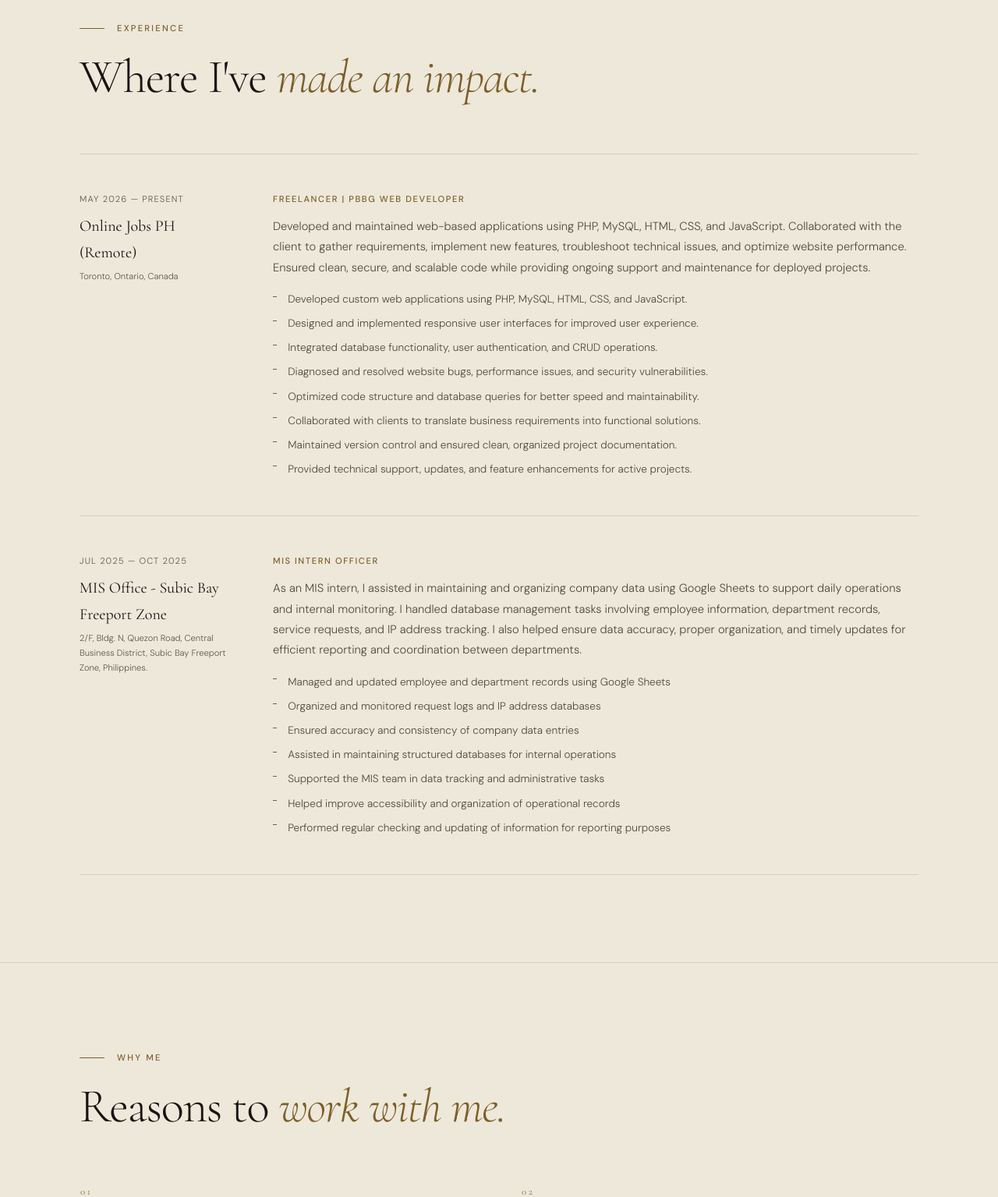
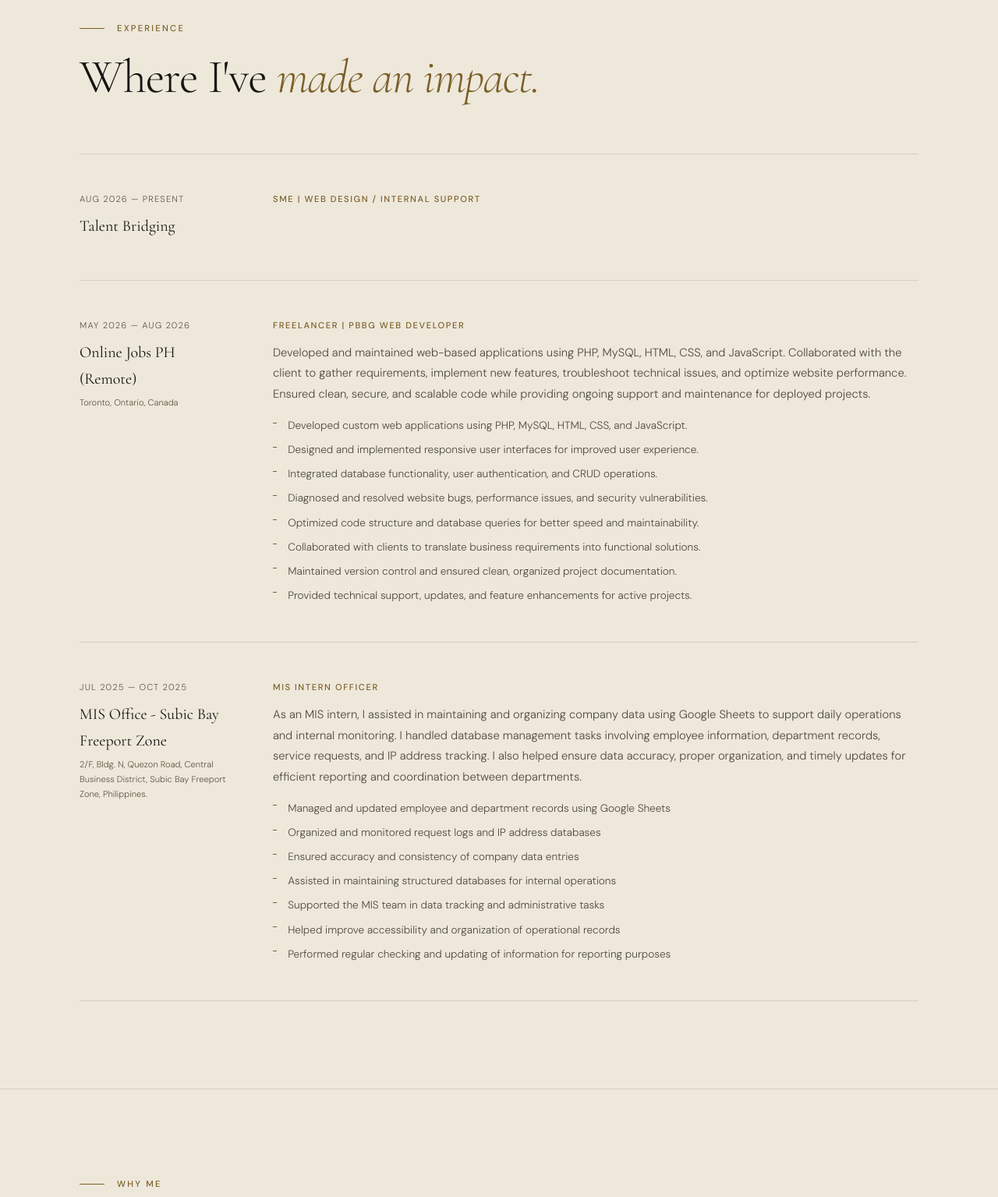
Before and after one commit to codewitheywu/andre-pesquerra, a PHP site: page /index.html in a window 1280 px wide. Shown: the part 1552-3087 px from the top of the page at 78% size. Run offline with PHP 8.4, Linux system fonts and the light colour scheme.

Commit message:
Refine experience hover, update career: Talent Bridging
.exp-item's hover was a flat gold-dim wash filling the entire row
edge-to-edge -- felt like a spreadsheet row highlight rather than an
editorial hover. Replaced with an inset glass panel (::before
pseudo-element, matching the .hire-item/testi-card treatment) that
sits behind the text with visible breathing room on all sides.

Career update: resigned from Online Jobs PH effective 2026-08-28
(ended_at set, is_current cleared) and added the new current role at
Talent Bridging (SME | Web Design / Internal Support, started
2026-08-28). No description/highlights fabricated for the new role
since none were provided -- the template already renders those
fields conditionally, so it displays cleanly with just company/role/
dates. Mirrored into the static index.html to match exactly.

Co-Authored-By: Claude Sonnet 5 <noreply@anthropic.com>

```diff
--- a/assets/css/style.css
+++ b/assets/css/style.css
@@ -538,9 +538,22 @@ section + section { border-top: 1px solid var(--border); }
   padding: 3rem 0;
   border-bottom: 1px solid var(--border);
   position: relative;
-  transition: background 0.25s;
 }
-.exp-item:hover { background: var(--gold-dim); }
+.exp-item::before {
+  content: '';
+  position: absolute;
+  inset: 1rem 1rem;
+  z-index: -1;
+  border-radius: var(--radius-sm);
+  border: 1px solid transparent;
+  transition: background 0.3s, border-color 0.3s;
+}
+.exp-item:hover::before {
+  background: var(--glass-bg);
+  backdrop-filter: var(--glass-blur);
+  -webkit-backdrop-filter: var(--glass-blur);
+  border-color: var(--glass-border);
+}
 .exp-item:first-child { border-top: 1px solid var(--border); }
 
 
--- a/index.html
+++ b/index.html
@@ -219,7 +219,19 @@
     <div class="exp-list" style="margin-top:4rem;">
       <div class="exp-item reveal reveal-delay-1">
         <div class="exp-meta">
-          <p class="exp-dates">May 2026 — Present</p>
+          <p class="exp-dates">Aug 2026 — Present</p>
+          <div class="exp-company-row">
+            <p class="exp-company">Talent Bridging</p>
+          </div>
+        </div>
+
+        <div class="exp-body">
+          <p class="exp-role">SME | Web Design / Internal Support</p>
+        </div>
+      </div>
+      <div class="exp-item reveal reveal-delay-2">
+        <div class="exp-meta">
+          <p class="exp-dates">May 2026 — Aug 2026</p>
           <div class="exp-company-row">
             <p class="exp-company">Online Jobs PH (Remote)</p>
           </div>
@@ -241,7 +253,7 @@
           </ul>
         </div>
       </div>
-      <div class="exp-item reveal reveal-delay-2">
+      <div class="exp-item reveal reveal-delay-3">
         <div class="exp-meta">
           <p class="exp-dates">Jul 2025 — Oct 2025</p>
           <div class="exp-company-row">
```
